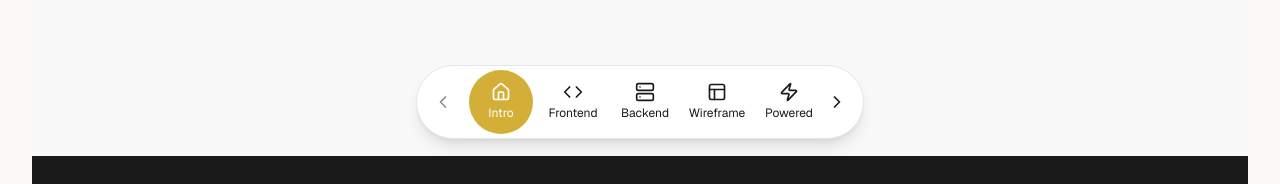
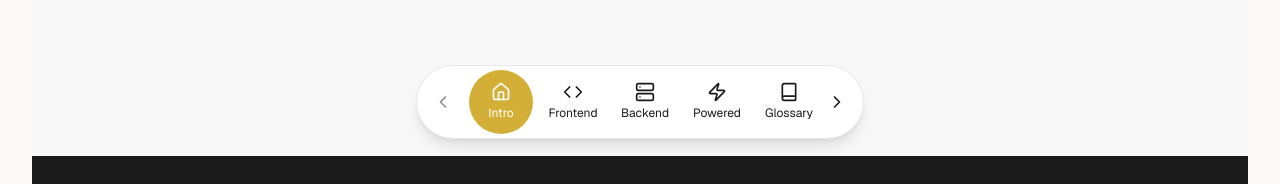
Before and after one commit to Joshclxx/Documentation, a Next.js app: page / in a window 1280 px wide. Shown: the part 2442-2626 px from the top of the page. Built offline with nearby package versions, Linux system fonts and the light colour scheme.

Commit message:
Fixed again

```diff
--- a/src/app/page.tsx
+++ b/src/app/page.tsx
@@ -11,7 +11,6 @@ import {
   Home,
   Code,
   Server,
-  Layout,
   Zap,
   Book,
 } from "lucide-react";
@@ -50,9 +49,8 @@ const Page = () => {
     { id: 1, icon: Home, label: "Intro" },
     { id: 2, icon: Code, label: "Frontend" },
     { id: 3, icon: Server, label: "Backend" },
-    { id: 4, icon: Layout, label: "Wireframe" },
-    { id: 5, icon: Zap, label: "Powered" },
-    { id: 6, icon: Book, label: "Glossary" },
+    { id: 4, icon: Zap, label: "Powered" },
+    { id: 5, icon: Book, label: "Glossary" },
   ];
 
   return (
--- a/src/components/Pagination.tsx
+++ b/src/components/Pagination.tsx
@@ -28,20 +28,14 @@ export default function PaginatedContent({ currentPage }: Props) {
           <Home />
         </section>
       )}
-      {/* WIREFRAME */}
+      {/* POWERED BY */}
       {currentPage === 4 && (
         <section>
           <Home />
         </section>
       )}
-      {/* POWERED BY */}
+      {/* GLOSSARY */}
       {currentPage === 5 && (
-        <section>
-          <Home />
-        </section>
-      )}
-      {/* GLOSSARY */}
-      {currentPage === 6 && (
         <section>
           <Glossary />
         </section>
```
